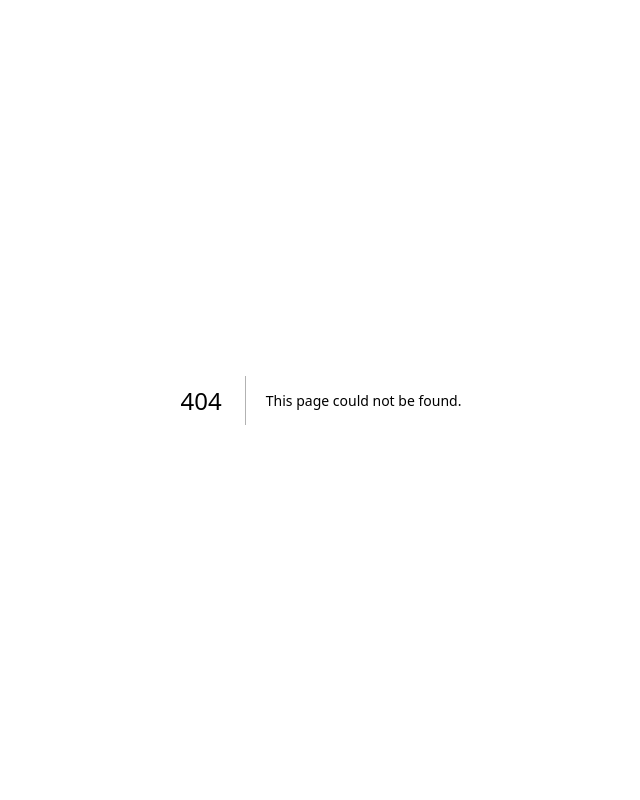
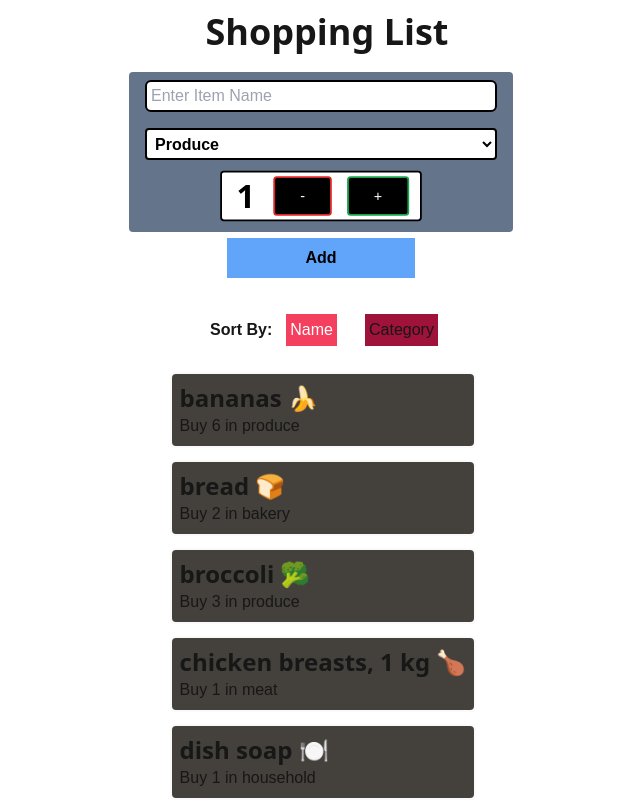
Before and after one commit to stranzn/cprg306-assignments, a Next.js app: page /week-7 in a window 1280 px wide. Before the commit this address had no page. Shown: the top 800 px of the page, without its empty margins (319-959 px from the left). Built offline with nearby package versions, Linux system fonts and the light colour scheme.

Commit message:
Completed week 7 assignment

```diff
--- a/app/page.js
+++ b/app/page.js
@@ -13,6 +13,7 @@ export default function Home() {
         <li><Link href ="./week-4/" className={linkStyle}>Week 4 Assignment</Link></li>
         <li><Link href ="./week-5/" className={linkStyle}>Week 5 Assignment</Link></li>
         <li><Link href ="./week-6/" className={linkStyle}>Week 6 Assignment</Link></li>
+        <li><Link href ="./week-7/" className={linkStyle}>Week 7 Assignment</Link></li>
       </ul>
     </main>
   );
--- /dev/null
+++ b/app/week-7/item-list.js
@@ -0,0 +1,48 @@
+"use client";
+import Item from './item';
+import React, { useState } from "react";
+
+export default function ItemList({ items }) {
+
+    const [sortBy, setSortBy] = useState("name");
+
+    const getSortedItems = () => {
+        let resortedItems = [...items];
+        if (sortBy === "name") {
+            resortedItems.sort((a, b) => a.name.localeCompare(b.name));
+        } else if (sortBy === "category") {
+            resortedItems.sort((a, b) => a.category.localeCompare(b.category));
+        }
+        return resortedItems;
+    };
+
+    const sortedItems = getSortedItems();
+
+    return (
+        <div className="flex flex-col justify-center items-center">
+            <div className="ml-5 flex items-center">
+                <p className="font-bold">Sort By:</p>
+                <button
+                    onClick={() => setSortBy("name")}
+                    className={`m-3 p-1 border-white border-2 ${sortBy === "name" ? "bg-rose-500 text-white" : "bg-rose-800"}`}>
+                    Name
+                </button>
+                <button
+                    onClick={() => setSortBy("category")}
+                    className={`m-3 p-1 border-white border-2 ${sortBy === "category" ? "bg-rose-500 text-white" : "bg-rose-800"}`}>
+                    Category
+                </button>
+            </div>
+
+            <div>
+                <ul>
+                    {sortedItems.map(item => (
+                        <li key={item.id}>
+                            <Item name = {item.name} category={item.category} quantity = {item.quantity}/>
+                        </li>
+                    ))}
+                </ul>
+            </div>
+        </div>
+    );
+}
--- /dev/null
+++ b/app/week-7/item.js
@@ -0,0 +1,17 @@
+"use client";
+import React from 'react';
+
+export default function Item({name, quantity, category}){
+    return(
+        <div>
+            <ul>
+                <li>
+                    <div className="max-w-md p-2 m-3 ml-4 background-color: bg-stone-700 border-2 border-zinc-50 rounded-md">
+                        <p className="font-bold text-2xl font-sans">{name}</p>
+                        <p>Buy {quantity} in {category}</p>
+                    </div>
+                </li>
+            </ul>
+        </div>
+    );
+}
--- /dev/null
+++ b/app/week-7/items.json
@@ -0,0 +1,74 @@
+[
+    {
+      "id": "1h2GJKH12gkHG31h1H",
+      "name": "milk, 4 L 🥛",
+      "quantity": 1,
+      "category": "dairy"
+    },
+    {
+      "id": "2KJH3k2j3H1k2J3K1H",
+      "name": "bread 🍞",
+      "quantity": 2,
+      "category": "bakery"
+    },
+    {
+      "id": "3h2KJH3k2j3H1k2J3",
+      "name": "eggs, dozen 🥚",
+      "quantity": 2,
+      "category": "dairy"
+    },
+    {
+      "id": "4k2J3K1H2GJKH12gk",
+      "name": "bananas 🍌",
+      "quantity": 6,
+      "category": "produce"
+    },
+    {
+      "id": "5H1h1H2KJH3k2j3H",
+      "name": "broccoli 🥦",
+      "quantity": 3,
+      "category": "produce"
+    },
+    {
+      "id": "6H1k2J3K1H2GJKH1",
+      "name": "chicken breasts, 1 kg 🍗",
+      "quantity": 1,
+      "category": "meat"
+    },
+    {
+      "id": "7gkHG31h1H2KJH3k",
+      "name": "pasta sauce 🍝",
+      "quantity": 3,
+      "category": "canned goods"
+    },
+    {
+      "id": "8j3H1k2J3K1H2GJK",
+      "name": "spaghetti, 454 g 🍝",
+      "quantity": 2,
+      "category": "dry goods"
+    },
+    {
+      "id": "9H12gkHG31h1H2KJ",
+      "name": "toilet paper, 12 pack 🧻",
+      "quantity": 1,
+      "category": "household"
+    },
+    {
+      "id": "10H3k2j3H1k2J3K1",
+      "name": "paper towels, 6 pack",
+      "quantity": 1,
+      "category": "household"
+    },
+    {
+      "id": "11k2J3K1H2GJKH12",
+      "name": "dish soap 🍽️",
+      "quantity": 1,
+      "category": "household"
+    },
+    {
+      "id": "12GJKH12gkHG31h1",
+      "name": "hand soap 🧼",
+      "quantity": 4,
+      "category": "household"
+    }
+  ]
--- /dev/null
+++ b/app/week-7/new-item.js
@@ -0,0 +1,127 @@
+"use client";
+import React, { useState } from "react";
+
+export default function NewItem({ onAddItem }) {
+
+  const [quantity, setQuantity] = useState(1);
+  const [name, setName] = useState("");
+  const [category, setCategory] = useState("produce");
+
+  const generateId = () => {
+    let result = '';
+    while (result.length < 18) {
+      result += (Math.random() + 1).toString(36).substring(2);
+    }
+    return result.substring(0, 18);
+  };
+
+  const handleSubmit = (event) => {
+    event.preventDefault();
+
+    let item = {
+      id: generateId(),
+      quantity: quantity,
+      name: name,
+      category: category
+    }
+
+    console.log(item);
+
+    onAddItem(item);
+
+    setName("");
+    setCategory("produce");
+    setQuantity(1);
+  }
+
+  const increment = () => {
+    if (quantity < 20) {
+      setQuantity(quantity + 1);
+    }
+  };
+
+  const decrement = () => {
+    if (quantity > 1) {
+      setQuantity(quantity - 1);
+    }
+  };
+
+  const handleNameChange = (event) => setName(event.target.value);
+  const handleCategoryChange = (event) => setCategory(event.target.value);
+
+  return (
+    <form onSubmit={handleSubmit}>
+      <div className="m-2 p-2 text-center">
+        <div className ="w-96 m-auto h-40 bg-slate-500 rounded"> {/*Controls box*/}
+
+          <div> {/*Name Input*/}
+            <input
+              type="text"
+              onChange={handleNameChange}
+              value={name}
+              placeholder="Enter Item Name"
+              className="h-8 w-11/12 m-2 p-1 rounded-md border-black border-2 text-black"
+            />
+          </div> {/*Name input end*/}
+
+          <div> {/*Category input*/}
+            <select
+              value = {category}
+              onChange = {handleCategoryChange}
+              className="m-2 w-11/12 p-1 font-bold bg-white text-black h-8 rounded border-black border-2"
+            >
+              <option value="produce">Produce</option>
+              <option value="dairy">Dairy</option>
+              <option value="bakery">Bakery</option>
+              <option value="meat">Meats</option>
+              <option value="frozen">Frozen Foods</option>
+              <option value="canned">Canned Foods</option>
+              <option value ="dry">Dry Goods</option>
+              <option value ="beverage">Beverages</option>
+              <option value="snack">Snacks</option>
+              <option value ="household">Household</option>
+              <option value="other">Other</option>
+
+            </select>
+          </div> {/*Category input end*/}
+
+          <div className="scale-90 w-56 h-14 m-auto px-3 bg-white flex justify-between items-center rounded border-black border-2">  {/*quantity buttons*/}
+            <p className="font-bold font-sans font text-4xl m-1 text-black">{quantity}</p>
+            <div
+              className="px-3 bg-black border-2 border-red-600 rounded text-white hover:bg-red-500
+                            hover:scale-110 transition duration-200 ease-in-out"
+            >
+              <button
+                onClick={decrement}
+                disabled={quantity === 1}
+                className="text-center px-4 py-2"
+                type="button"
+              >
+                -
+              </button>
+            </div>
+
+            <div
+              className="px-3 bg-black border-2 border-green-600 rounded text-white hover:bg-green-500
+                            hover:scale-110 transition duration-200 ease-in-out"
+            >
+              <button
+                onClick={increment}
+                disabled={quantity === 20}
+                className="text-center px-4 py-2"
+                type="button"
+              >
+                +
+              </button>
+            </div>
+          </div> {/*quantity buttons end*/}
+
+        </div> {/*Controls box end*/}
+
+        <div>
+          <button type="submit" className="m-1 p-2 w-48 bg-blue-400 text-black font-bold hover:bg-blue-300 border-white border-2">Add</button>
+        </div>
+      </div>
+    </form>
+  );
+}
--- /dev/null
+++ b/app/week-7/page.js
@@ -0,0 +1,23 @@
+"use client";
+import ItemList from "./item-list";
+import NewItem from "./new-item";
+import itemsData from "./items.json";
+import React, { useState } from "react";
+
+export default function Page () {
+
+    const [items, setItems] = useState(itemsData);
+
+    const HandleAddItem = (newItem) => {
+        setItems([...items, newItem]);
+    };
+
+    return(
+        <main>
+            <title>Week 7 Assignment</title>
+            <h1 className="mb-3 ml-3 mt-3 text-center text-4xl font-bold font-sans">Shopping List</h1>
+            <NewItem onAddItem={HandleAddItem}/>
+            <ItemList items={items}/>
+        </main>
+    );
+};
```
